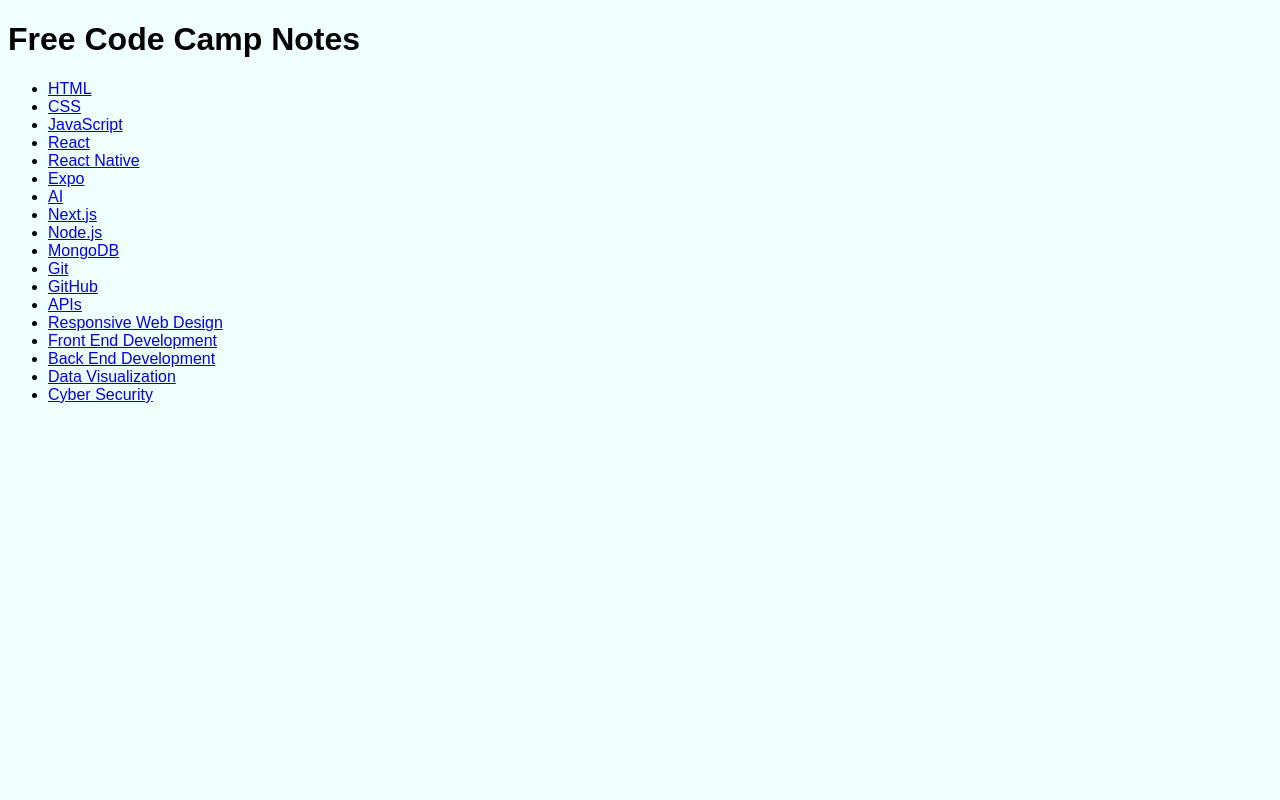
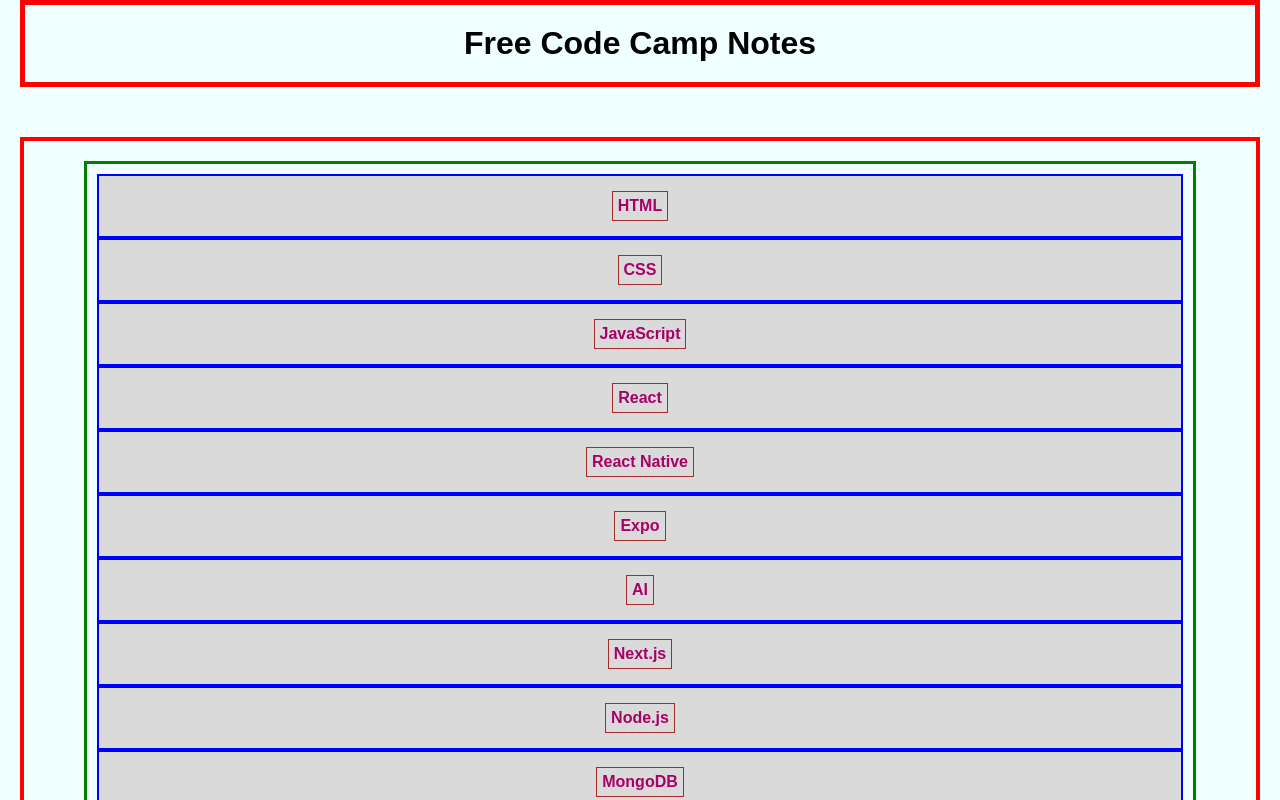
Before and after one commit to DamonBinghamcodes/FreeCodeCamp-Notes, a plain HTML site: page index.html in a window 1280 px wide. Shown: the top 800 px of the page. Drawn offline with Linux system fonts and the light colour scheme.

Commit message:
Update CSS

```diff
--- a/index.html
+++ b/index.html
@@ -7,8 +7,8 @@
     <link rel="stylesheet" href="styles.css">
 </head>
 <body>
-    <h1>Free Code Camp Notes</h1>
-    <nav>
+    <h1 class="hero-title">Free Code Camp Notes</h1>
+    <nav id="navbar-menu">
         <ul>
             <li><a href="html.html">HTML</a></li>
             <li><a href="CSS.html">CSS</a></li>
--- a/styles.css
+++ b/styles.css
@@ -1,11 +1,82 @@
+* {
+    margin: 0;
+    padding: 0;
+}
+
 body {
     font-family: Arial, Helvetica, sans-serif;
     background-color: azure;
 }
 
 .hero-title {
-    margin-left: auto;
-    margin-right: auto;
-    justify-content: start;
-    width: 10%;
+    margin-left: 20px;
+    margin-right: 20px;
+    justify-content: center;
+    display: flex;
+    text-align: center;
+    width: auto;
+    height: auto;
+    margin-bottom: 50px;
+    border: 5px solid red;
+    padding: 20px;
+    transform: 5s ease;
 }
+
+.hero-title:hover {
+    color: lightgreen;
+    transform: scale(1.1);
+    border-radius: 50%;
+    background: lightcoral;
+    transform: rotate(10deg);
+}
+
+#navbar-menu {
+    display: flex;
+    flex-direction: column;
+    border: 4px solid red;
+    margin: 20px;
+    justify-content: center;
+    padding: 20px 60px;
+    width: auto;
+    height: auto;
+}
+
+#navbar-menu ul {
+    border: 3px solid green;
+    display: flex;
+    flex-direction: column;
+    padding: 10px;
+}
+
+#navbar-menu ul li {
+    display: flex;
+    justify-content: center;
+    border: 2px solid blue;
+    padding: 5px;
+    background: rgb(218, 218, 218);
+}
+
+#navbar-menu ul li a {
+    display: flex;
+    text-decoration: none;
+    font-weight: 600;
+    color: rgb(169, 0, 104);
+    border: 1px solid brown;
+    margin: 10px 0px;
+    padding: 5px;
+    transition: 0.5s ease;
+}
+
+#navbar-menu ul li a:hover {
+    cursor: pointer;
+    color: blue;
+    background: lightgreen;
+    border-radius: 50%;
+    transform: translateY(5px);
+    transform: scale(2);
+}
+
+#navbar-menu li:hover {
+    transform: scale(.9);
+    background: yellowgreen;
+}
```
